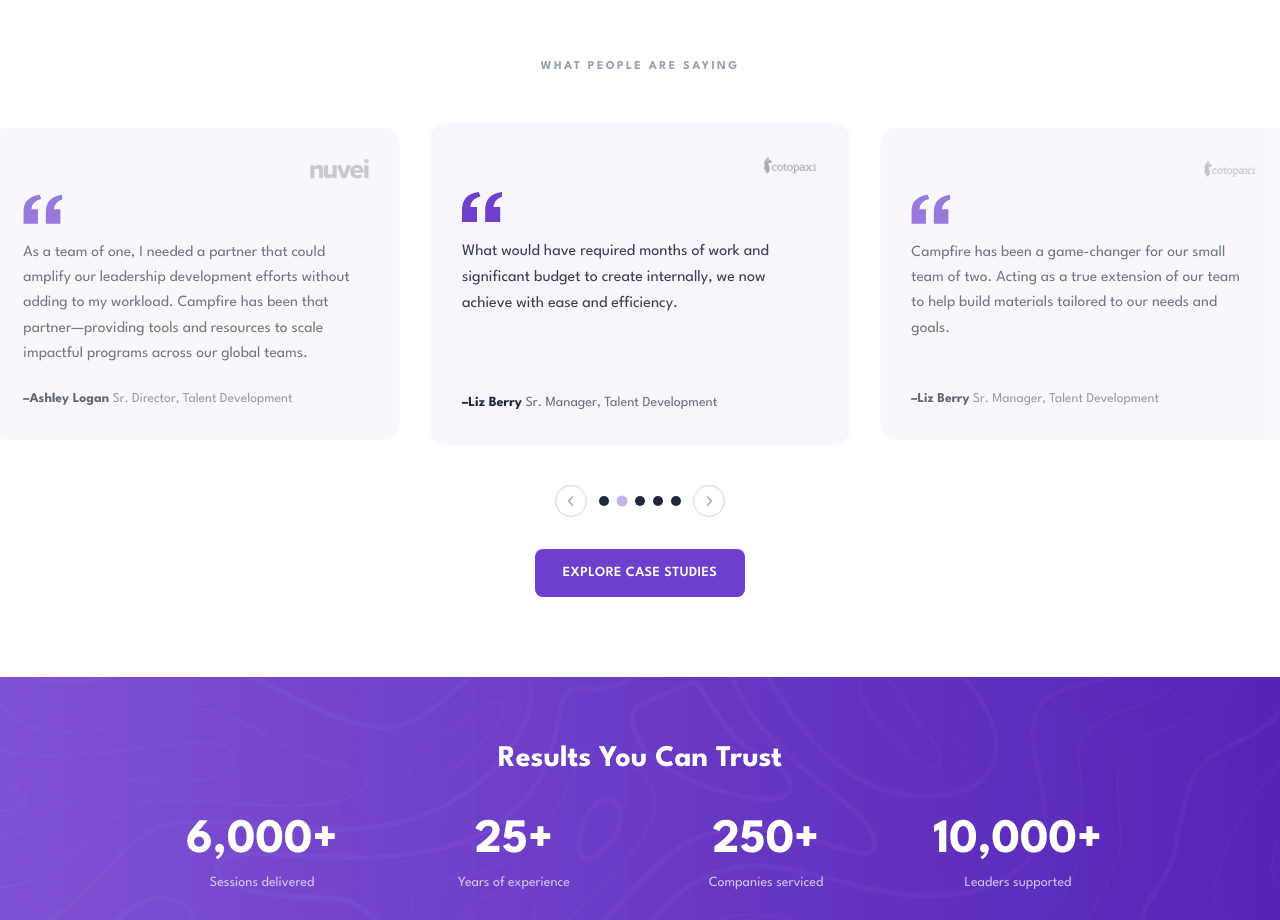
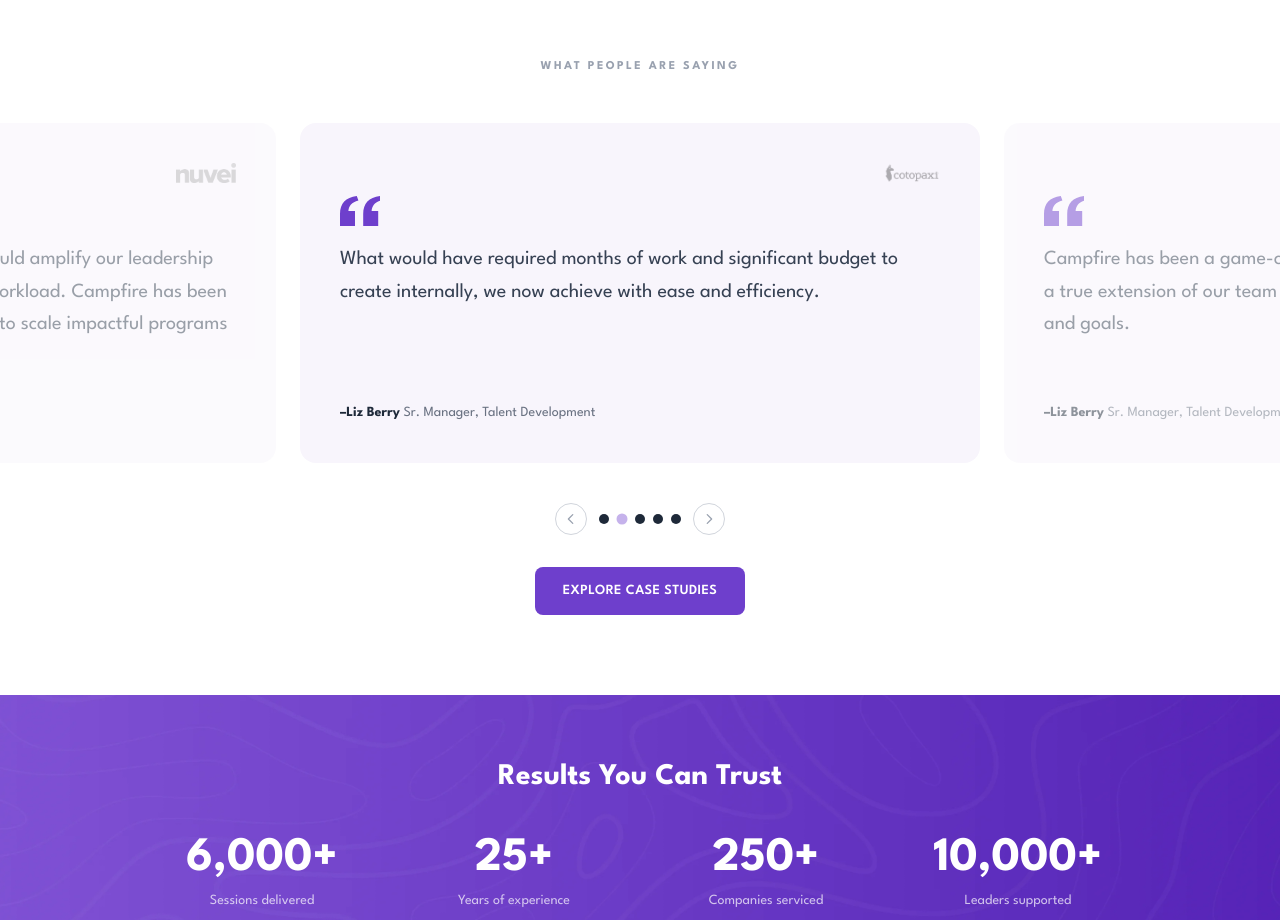
Before and after one commit to stevearntz/campfire-website, a Next.js app: page / in a window 1280 px wide. Shown: the part 3960-4880 px from the top of the page. Built offline with nearby package versions, Linux system fonts and the light colour scheme; no server answers.

Commit message:
Wider carousel cards (680px), larger quote text, fixed height, true peek effect

```diff
--- a/app/components/TestimonialCarousel.tsx
+++ b/app/components/TestimonialCarousel.tsx
@@ -65,28 +65,27 @@ export default function TestimonialCarousel() {
           What People Are Saying
         </p>
 
-        {/* Carousel track */}
-        <div className="relative">
-          {/* Cards container — overflow visible so side cards peek */}
-          <div className="flex gap-6 justify-center items-stretch">
-            {[-1, 0, 1].map((offset) => {
-              const idx = getVisibleIndex(offset);
-              const t = testimonials[idx];
-              const isCenter = offset === 0;
+        {/* Carousel track — overflow hidden so side cards peek from edges */}
+        <div className="relative overflow-hidden mx-[-1.5rem]">
+          <div
+            className="flex gap-6 transition-transform duration-500 ease-in-out"
+            style={{
+              transform: `translateX(calc(50% - ${active * (680 + 24)}px - 340px))`,
+            }}
+          >
+            {testimonials.map((t, i) => {
+              const isCenter = i === active;
 
               return (
                 <div
-                  key={`${idx}-${offset}`}
-                  className={`shrink-0 w-[420px] bg-[#F8F5FC] rounded-2xl p-8 flex flex-col justify-between transition-all duration-500 ${
-                    isCenter ? "opacity-100" : "opacity-70"
+                  key={`${t.logoAlt}-${i}`}
+                  className={`shrink-0 w-[680px] h-[340px] bg-[#F8F5FC] rounded-2xl p-10 flex flex-col justify-between transition-opacity duration-500 ${
+                    isCenter ? "opacity-100" : "opacity-50"
                   }`}
-                  style={{
-                    transform: isCenter ? "scale(1)" : "scale(0.97)",
-                  }}
                 >
                   <div>
                     {/* Logo — top right */}
-                    <div className="flex justify-end mb-4">
+                    <div className="flex justify-end mb-3">
                       <Image
                         src={t.logo}
                         alt={t.logoAlt}
@@ -106,13 +105,13 @@ export default function TestimonialCarousel() {
                     </svg>
 
                     {/* Quote */}
-                    <blockquote className="text-gray-700 text-base leading-relaxed">
+                    <blockquote className="text-gray-700 text-xl leading-relaxed">
                       {t.quote}
                     </blockquote>
                   </div>
 
                   {/* Attribution */}
-                  <p className="mt-6 text-sm text-gray-500">
+                  <p className="text-sm text-gray-500">
                     <span className="font-bold text-gray-800">
                       &ndash;{t.name}
                     </span>{" "}
```
